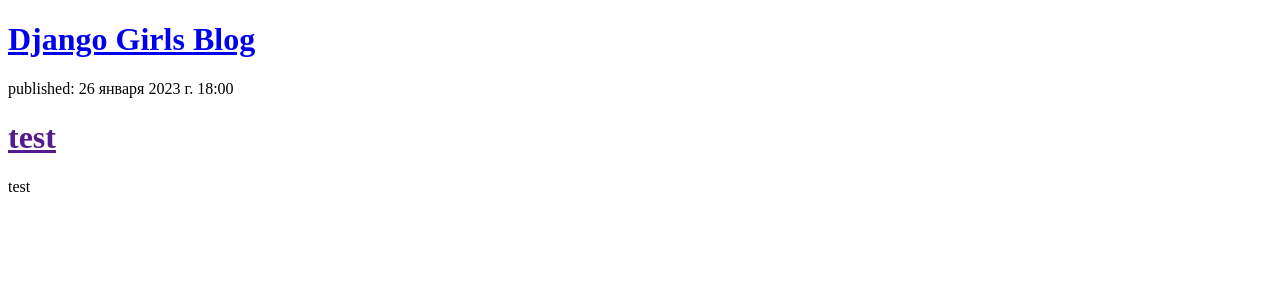
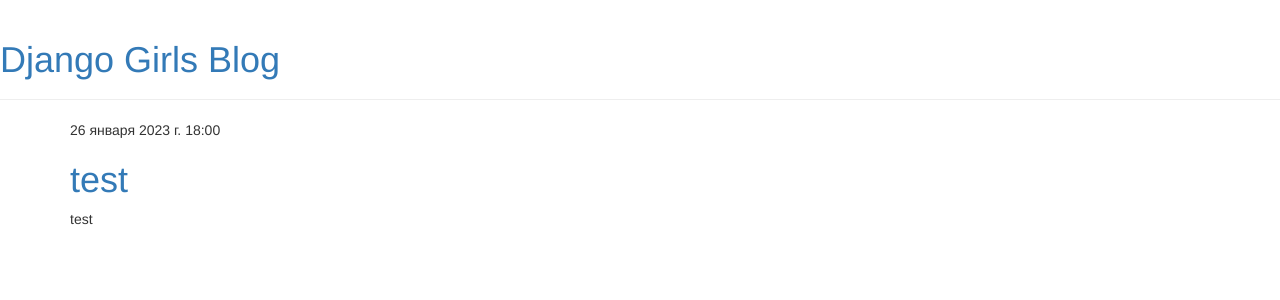
Before and after one commit to Nichepyatova/girls, a Django app: page / in a window 1280 px wide. Shown: the top 300 px of the page. Run offline with Django 4.2, Linux system fonts and the light colour scheme; data comes from the database, SQL or seed files in the repository; some libraries are stand-ins or nearby versions.

Commit message:
modifited templates with basw

```diff
--- /dev/null
+++ b/girls/app/templates/blog/base.html
@@ -0,0 +1,25 @@
+{% load static %}
+<html>
+    <head>
+        <title>Django Girls blog</title>
+        <link rel="stylesheet" href="//maxcdn.bootstrapcdn.com/bootstrap/3.2.0/css/bootstrap.min.css">
+        <link rel="stylesheet" href="//maxcdn.bootstrapcdn.com/bootstrap/3.2.0/css/bootstrap-theme.min.css">
+        <link href='//fonts.googleapis.com/css?family=Lobster&subset=latin,latin-ext' rel='stylesheet' type='text/css'>
+        <link rel="stylesheet" href="{% static 'css/blog.css' %}">
+    </head>
+    <body>
+       <body>
+    <div class="page-header">
+        <h1><a href="/">Django Girls Blog</a></h1>
+    </div>
+    <div class="content container">
+        <div class="row">
+            <div class="col-md-8">
+            {% block content %}
+            {% endblock %}
+            </div>
+        </div>
+    </div>
+</body>
+    </body>
+</html>
--- a/girls/app/templates/blog/index.html
+++ b/girls/app/templates/blog/index.html
@@ -1,19 +1,13 @@
-<!DOCTYPE html>
-<html>
-    <head>
-        <title>Django Girls blog</title>
-    </head>
-    <body>
-        <div>
-    <h1><a href="/">Django Girls Blog</a></h1>
-</div>
+{% extends 'blog/base.html' %}
 
-{% for post in posts %}
-    <div>
-        <p>published: {{ post.published_date }}</p>
-        <h1><a href="">{{ post.title }}</a></h1>
-        <p>{{ post.text|linebreaksbr }}</p>
-    </div>
-{% endfor %}
-    </body>
-</html>
+{% block content %}
+    {% for post in posts %}
+        <div class="post">
+            <div class="date">
+                {{ post.published_date }}
+            </div>
+            <h1><a href="">{{ post.title }}</a></h1>
+            <p>{{ post.text|linebreaksbr }}</p>
+        </div>
+    {% endfor %}
+{% endblock %}
```
